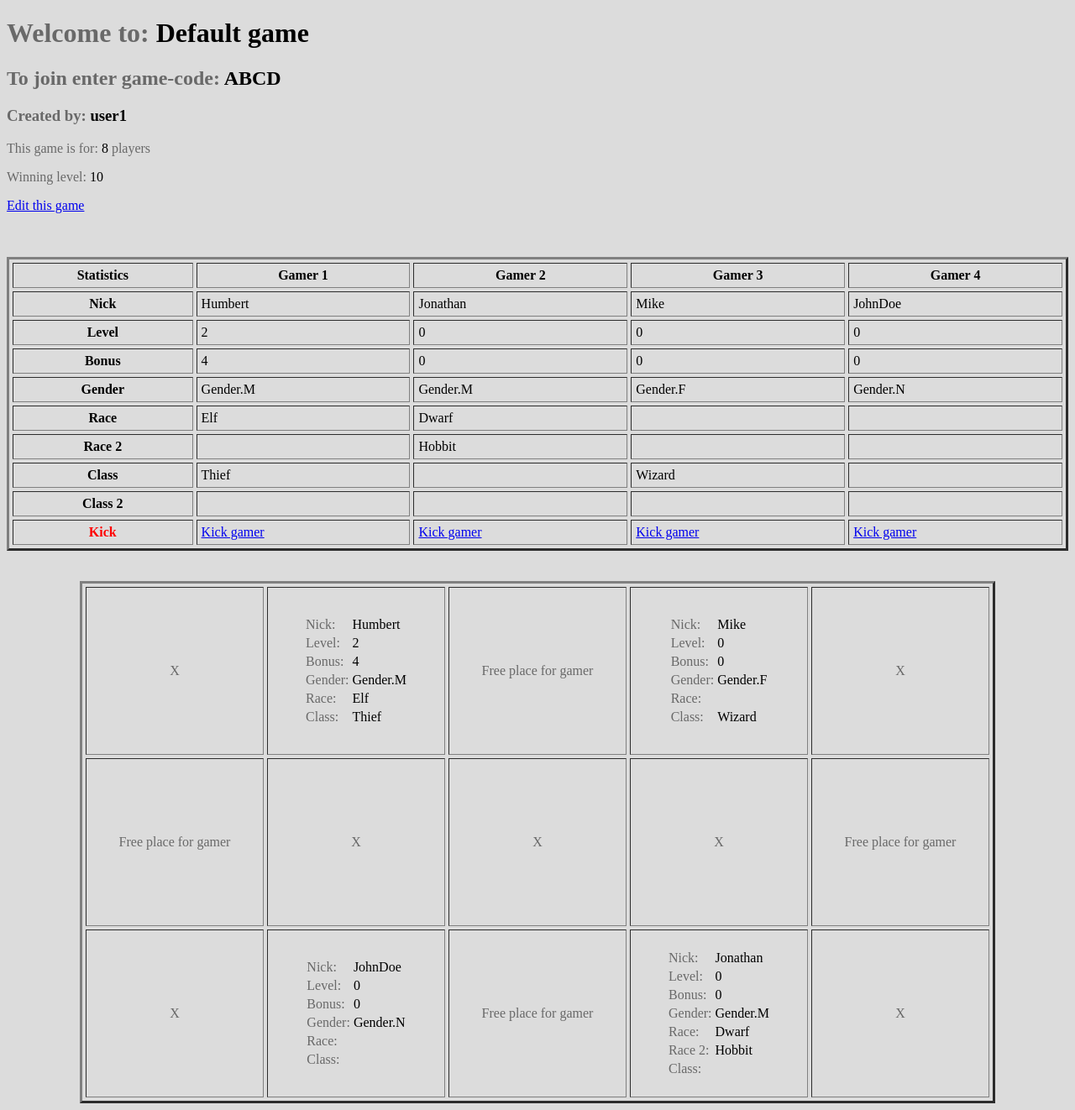
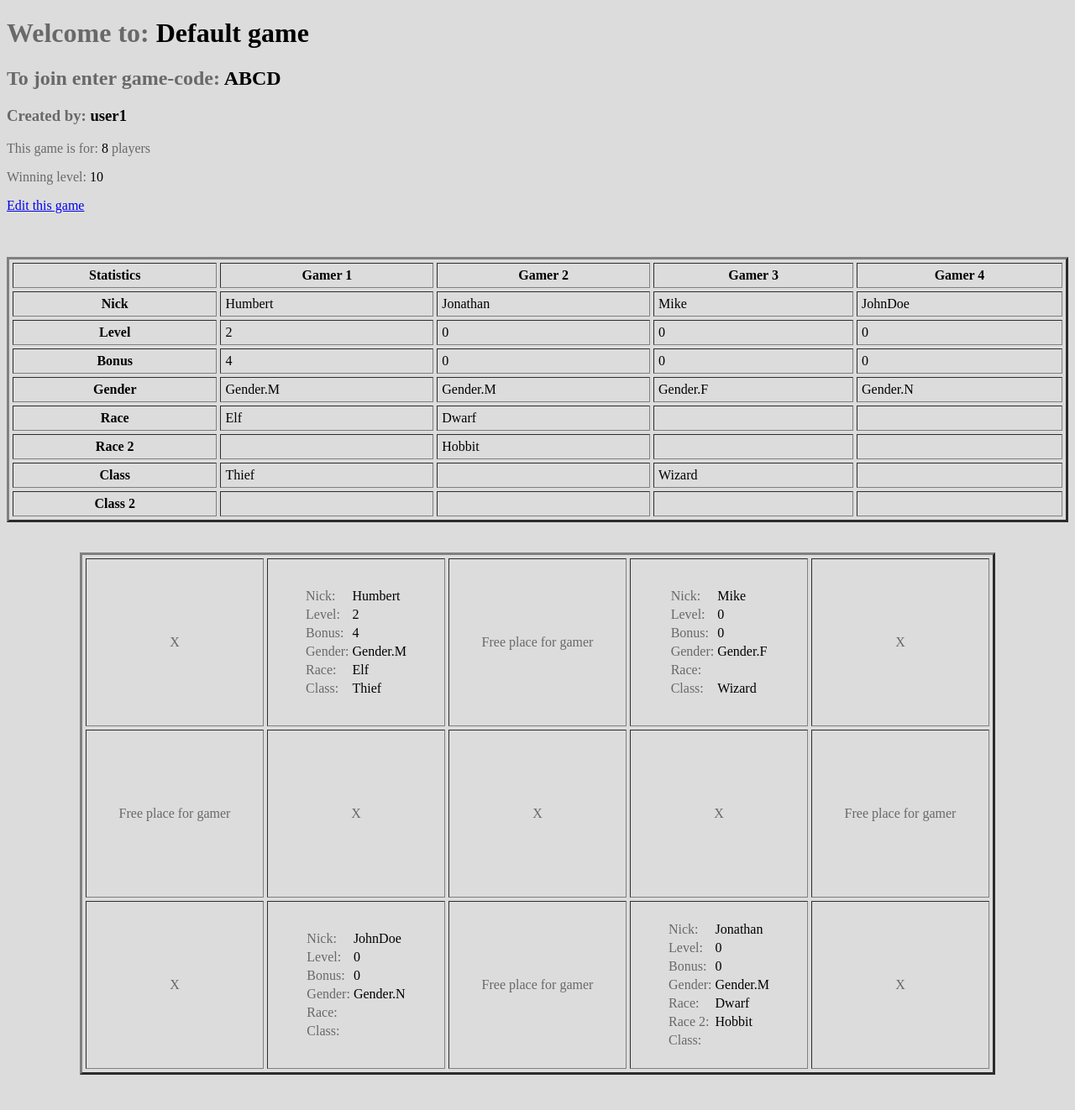
Before and after one commit to Code-Poets/praktyki-2018, a Django app: page /games/1/ in a window 1280 px wide. Shown: the whole page at 84% size. After the commit the page ends 1280 px from the top, so only its background shows below. Run offline with Django 3.2, Linux system fonts and the light colour scheme; data comes from the database, SQL or seed files in the repository; parts of the project's set-up code (start-up, migrations or seed data) failed here and were passed over.

Commit message:
Move kick gamer option from game panel to game edit

```diff
--- a/games/templates/games/game_edit.html
+++ b/games/templates/games/game_edit.html
@@ -18,7 +18,8 @@
     <div id="second">
         <table width="50%" height="100%" border="1" cellpadding="2" cellspacing="1">
             {% for gamer in game.gamers.all %}
-            <tr><td>{{ gamer.nick }}</td></tr>
+            <tr><td>{{ gamer.nick }}</td>
+            <td><a href="{% url 'games:delete_gamer' gamer.id%}">Kick</a></td></tr>
             {% endfor %}
         </table>
     </div>
--- a/games/templates/games/game_panel.html
+++ b/games/templates/games/game_panel.html
@@ -168,11 +168,6 @@
         {% else %}
         <td> </td>
         {% endif %}
-    {% endfor %}
-    </tr>
-    <tr>         <th><font color="red">Kick</font></th>
-    {% for gamer in gamers.all %}
-        <td><a href="{% url 'games:delete_gamer' gamer.id%}">Kick gamer</a> </td>
     {% endfor %}
     </tr>
 </table>
```
